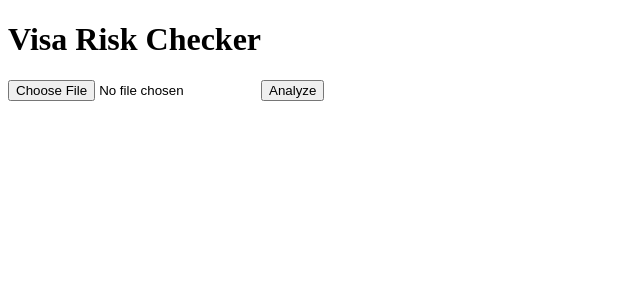
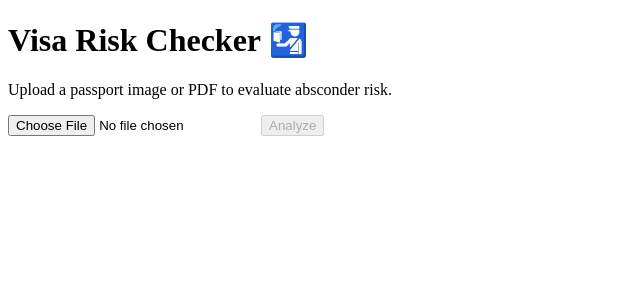
Before and after one commit to smoealy/IhramAI, a Next.js app: page /absconder in a window 1280 px wide. Shown: the top 300 px of the page, without its empty margins (0-640 px from the left). Built offline with nearby package versions, Linux system fonts and the light colour scheme.

Commit message:
Update page.jsx

```diff
--- a/app/absconder/page.jsx
+++ b/app/absconder/page.jsx
@@ -2,35 +2,72 @@
 import { useState } from 'react';
 
 export default function AbsconderCheck() {
+  const [file, setFile] = useState(null);
   const [result, setResult] = useState(null);
-  const [imageBase64, setImageBase64] = useState(null);
+  const [error, setError] = useState('');
+  const [loading, setLoading] = useState(false);
 
   const handleFile = (e) => {
-    const file = e.target.files[0];
-    const reader = new FileReader();
-    reader.onloadend = () => setImageBase64(reader.result);
-    if (file) reader.readAsDataURL(file);
+    setResult(null);
+    setError('');
+    setFile(e.target.files[0]);
   };
 
   const handleSubmit = async () => {
-    setResult(null);
-    const res = await fetch('/api/absconder', {
-      method: 'POST',
-      headers: { 'Content-Type': 'application/json' },
-      body: JSON.stringify({ imageBase64 }),
-    });
-    const data = await res.json();
-    setResult(data);
+    if (!file) return setError('Please upload a passport file.');
+    setLoading(true);
+
+    try {
+      const formData = new FormData();
+      formData.append('passport', file);
+
+      const res = await fetch('/api/absconder', {
+        method: 'POST',
+        body: formData,
+      });
+
+      const data = await res.json();
+      if (!res.ok) {
+        setError(data.error || 'Something went wrong.');
+      } else {
+        setResult(data);
+      }
+    } catch (err) {
+      console.error(err);
+      setError('Failed to analyze the passport.');
+    }
+
+    setLoading(false);
   };
 
   return (
-    <main className="max-w-xl mx-auto p-6">
-      <h1 className="text-2xl font-bold mb-4">Visa Risk Checker</h1>
-      <input type="file" accept="image/*" onChange={handleFile} />
-      <button onClick={handleSubmit} className="mt-4 bg-green-600 text-white px-4 py-2 rounded">Analyze</button>
+    <main className="max-w-xl mx-auto p-6 space-y-6">
+      <h1 className="text-3xl font-bold text-green-700">Visa Risk Checker 🛂</h1>
+      <p className="text-gray-600">Upload a passport image or PDF to evaluate absconder risk.</p>
+
+      <input
+        type="file"
+        accept="image/*,.pdf"
+        onChange={handleFile}
+        className="block border p-2 rounded w-full"
+      />
+
+      <button
+        onClick={handleSubmit}
+        className="mt-4 px-4 py-2 bg-green-700 text-white rounded hover:bg-green-800 disabled:opacity-50"
+        disabled={loading || !file}
+      >
+        {loading ? 'Analyzing...' : 'Analyze'}
+      </button>
+
+      {error && (
+        <div className="bg-red-100 text-red-700 p-4 rounded shadow">
+          ⚠️ {error}
+        </div>
+      )}
 
       {result && (
-        <div className={`mt-6 p-4 rounded text-white ${result.color === 'red' ? 'bg-red-600' : result.color === 'yellow' ? 'bg-yellow-500' : 'bg-green-600'}`}>
+        <div className={`mt-6 p-4 rounded shadow text-white ${result.color === 'red' ? 'bg-red-600' : result.color === 'yellow' ? 'bg-yellow-500' : 'bg-green-600'}`}>
           <p><strong>Status:</strong> {result.status}</p>
           <p><strong>Reason:</strong> {result.reason}</p>
         </div>
```
